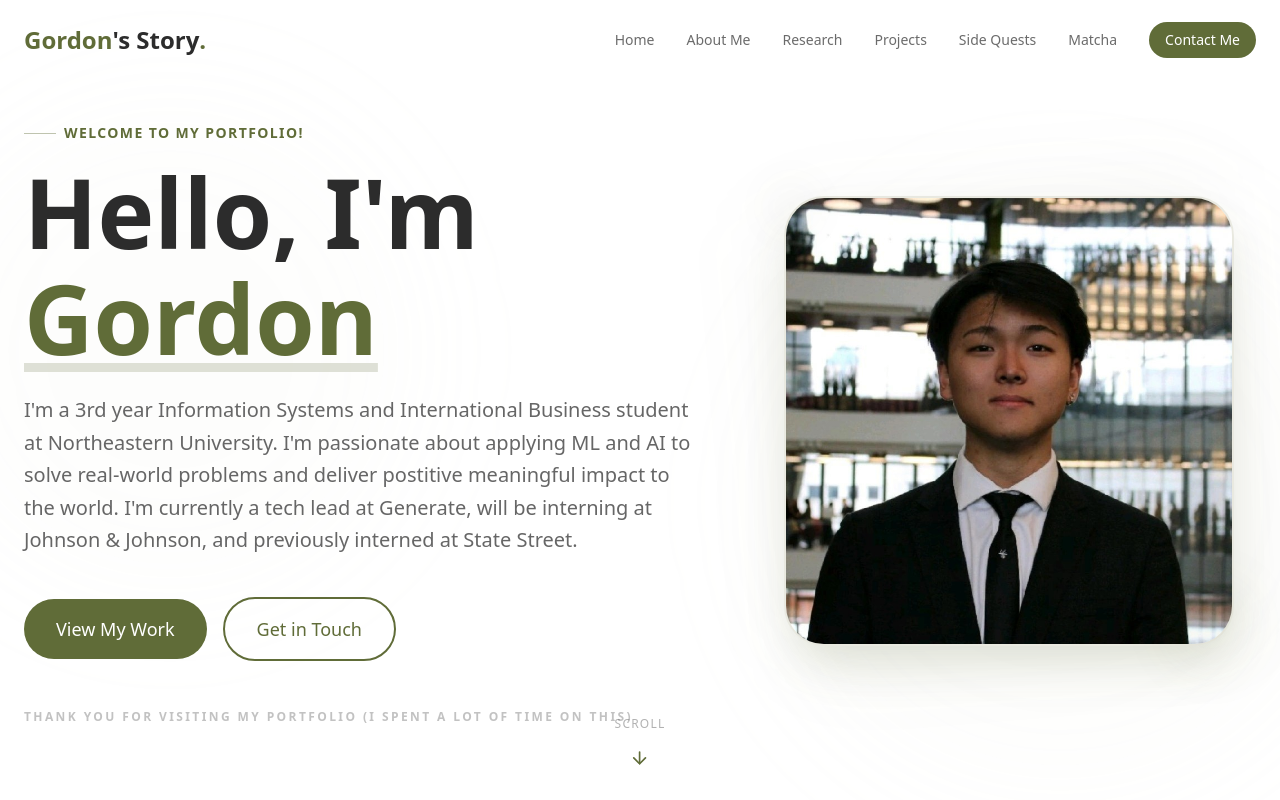
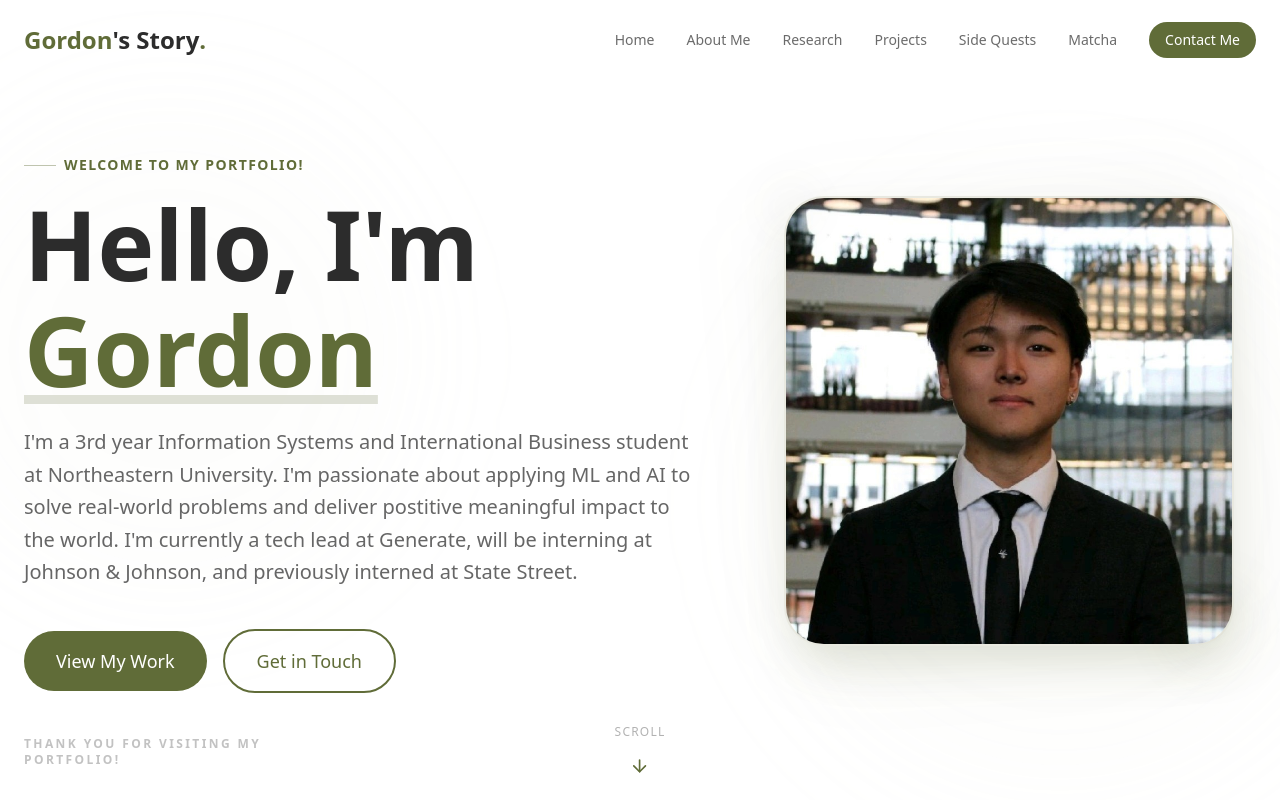
Before and after one commit to GordonBie123/portfolio-website, a Next.js app: page / in a window 1280 px wide. Shown: the top 800 px of the page. Built offline with nearby package versions, Linux system fonts and the light colour scheme.

Commit message:
Updated thank you message and fixed scrolling

```diff
--- a/src/components/sections/Hero.tsx
+++ b/src/components/sections/Hero.tsx
@@ -89,12 +89,7 @@ export default function Hero() {
             </Button>
           </motion.div>
 
-          <motion.p
-            variants={itemVariants}
-            className="text-xs uppercase tracking-[0.2em] font-bold text-medium-gray/40 mt-12 hidden lg:block"
-          >
-            {profile.thankYouMessage}
-          </motion.p>
+
         </motion.div>
 
         {/* Right Column: Headshot */}
@@ -139,12 +134,25 @@ export default function Hero() {
         </motion.div>
       </div>
 
-      {/* Scroll Indicator */}
+      {/* Hero Footer Elements */}
+      <div className="absolute bottom-8 left-0 w-full z-20 pointer-events-none">
+        <div className="max-w-7xl mx-auto px-6 relative flex items-end justify-between">
+          {/* Thank You Message - Left Aligned */}
+          <motion.p
+            initial={{ opacity: 0 }}
+            animate={{ opacity: 1 }}
+            transition={{ delay: 1.5, duration: 1 }}
+            className="hidden lg:block text-xs uppercase tracking-[0.2em] font-bold text-medium-gray/40 max-w-[200px] xl:max-w-xs text-left"
+          >
+            {profile.thankYouMessage}
+          </motion.p>
+
+          {/* Scroll Indicator - Centered */}
           <motion.div
             initial={{ opacity: 0 }}
             animate={{ opacity: 1 }}
             transition={{ delay: 2, duration: 1 }}
-        className="absolute bottom-10 left-1/2 -translate-x-1/2 text-medium-gray flex flex-col items-center gap-2"
+            className="absolute left-1/2 -translate-x-1/2 bottom-0 text-medium-gray flex flex-col items-center gap-2"
           >
             <span className="text-xs uppercase tracking-widest font-medium opacity-50">Scroll</span>
             <motion.div
@@ -154,6 +162,8 @@ export default function Hero() {
               <ArrowDown size={20} className="text-matcha" />
             </motion.div>
           </motion.div>
+        </div>
+      </div>
     </section>
   );
 }
--- a/src/components/sections/Projects.tsx
+++ b/src/components/sections/Projects.tsx
@@ -1,9 +1,10 @@
 "use client";
 
 import { motion } from "framer-motion";
-import { ExternalLink } from "lucide-react";
+import { ExternalLink, Github } from "lucide-react";
 import Section from "@/components/ui/Section";
 import { projects } from "@/data/projects";
+import { profile } from "@/data/profile";
 import Link from "next/link";
 import Image from "next/image";
 
@@ -121,6 +122,27 @@ export default function Projects() {
           </div>
         </div>
       </motion.div>
+
+      {/* More Projects Link */}
+      <motion.div
+        initial={{ opacity: 0, y: 20 }}
+        whileInView={{ opacity: 1, y: 0 }}
+        viewport={{ once: true }}
+        transition={{ delay: 0.4 }}
+        className="mt-12 text-center"
+      >
+        <p className="text-medium-gray text-lg mb-4">
+          I have more projects! You can view them on my GitHub.
+        </p>
+        <Link
+          href={profile.links.github}
+          target="_blank"
+          className="inline-flex items-center gap-2 px-6 py-3 bg-charcoal text-white rounded-full font-bold hover:bg-matcha transition-colors duration-300"
+        >
+          <Github size={20} />
+          Visit My GitHub
+        </Link>
+      </motion.div>
     </Section>
   );
 }
--- a/src/data/profile.ts
+++ b/src/data/profile.ts
@@ -4,7 +4,7 @@ export const profile = {
   welcomeMessage: "Welcome to my portfolio!",
   role: "Student, Data Scientist & Applied ML Researcher",
   summary: "I'm a 3rd year Information Systems and International Business student at Northeastern University. I'm passionate about applying ML and AI to solve real-world problems and deliver postitive meaningful impact to the world. I'm currently a tech lead at Generate, will be interning at Johnson & Johnson, and previously interned at State Street.",
-  thankYouMessage: "Thank you for visiting my portfolio (I spent a lot of time on this)",
+  thankYouMessage: "Thank you for visiting my portfolio!",
   location: "Boston, MA / Vancouver, BC",
   email: "gordonbie2@gmail.com",
   headshot: "/LinkedinHeafshot.jpg",
```
Lines whose indentation alone changed are shown as unchanged.
